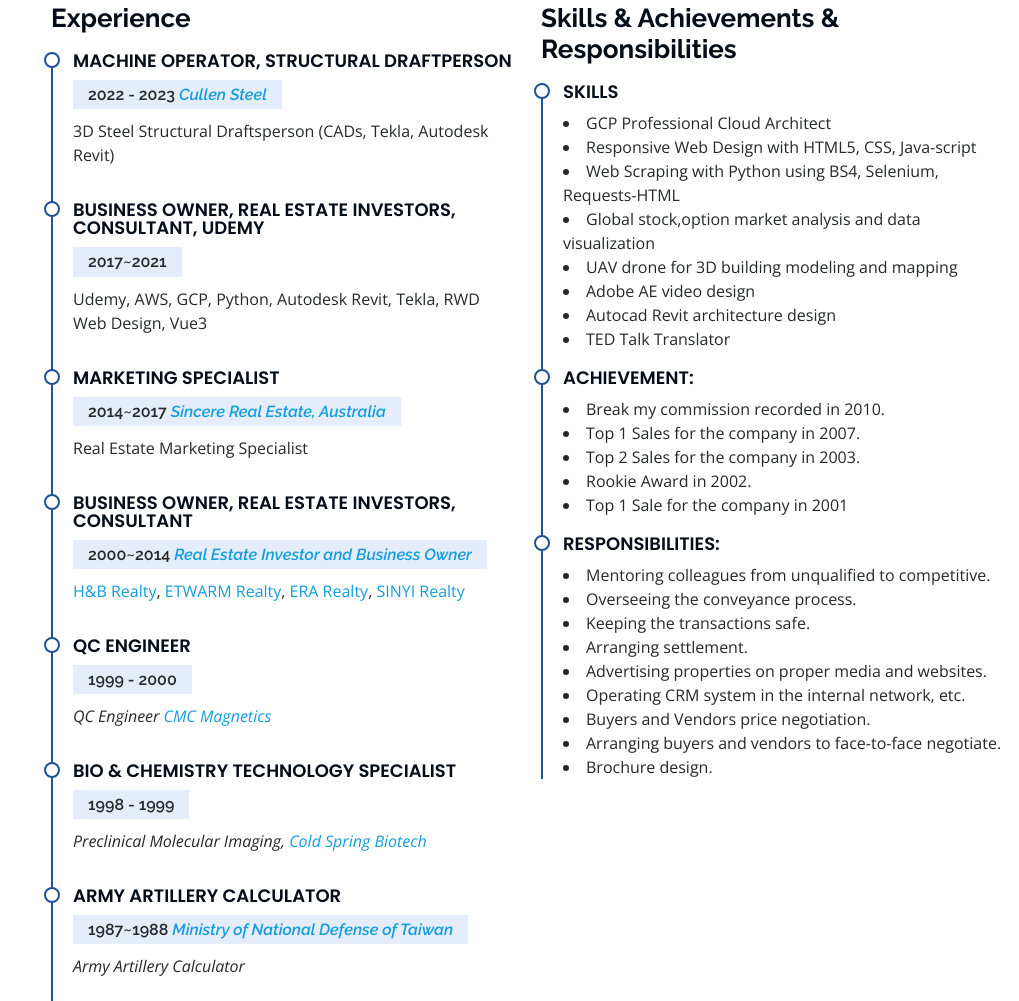
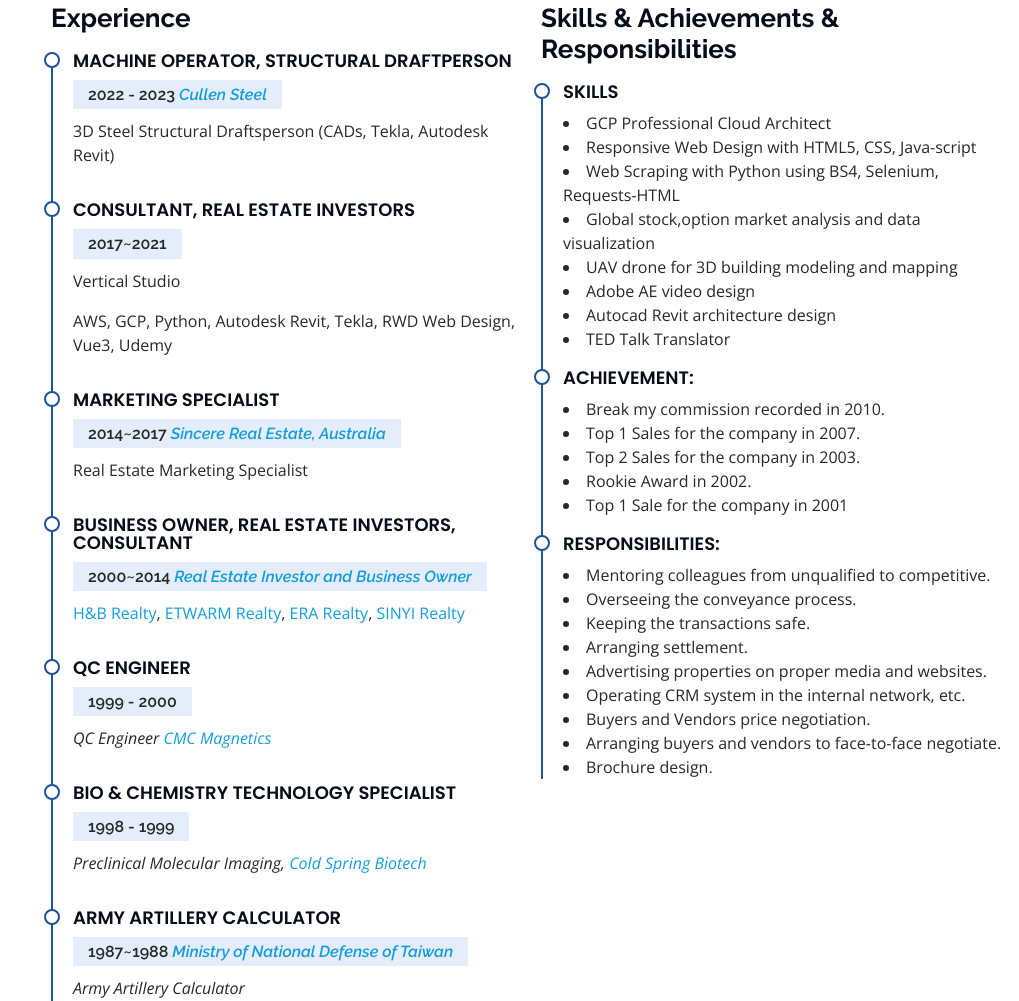
Before and after one commit to jason660519/jason_resume, a plain HTML site: page index.html in a window 1280 px wide. Shown: the part 3038-4039 px from the top of the page, without its empty margins (261-1280 px from the left). Drawn offline with nearby package versions, Linux system fonts and the light colour scheme.

Commit message:
vertical sutdio

```diff
--- a/index.html
+++ b/index.html
@@ -307,9 +307,10 @@
             </div>
 
             <div class="resume-item">
-              <h4>BUSINESS OWNER, REAL ESTATE INVESTORS, CONSULTANT, Udemy</h4>
+              <h4>CONSULTANT, REAL ESTATE INVESTORS</h4>
               <h5><span>2017~2021</span> <em><a href="https://github.com/jason660519"></a></em></h5>
-              <p>Udemy, AWS, GCP, Python, Autodesk Revit, Tekla, RWD Web Design, Vue3</p>
+              <p>Vertical Studio</p>
+              <p>AWS, GCP, Python, Autodesk Revit, Tekla, RWD Web Design, Vue3, Udemy</p>
             </div>
 
             <div class="resume-item">
```
